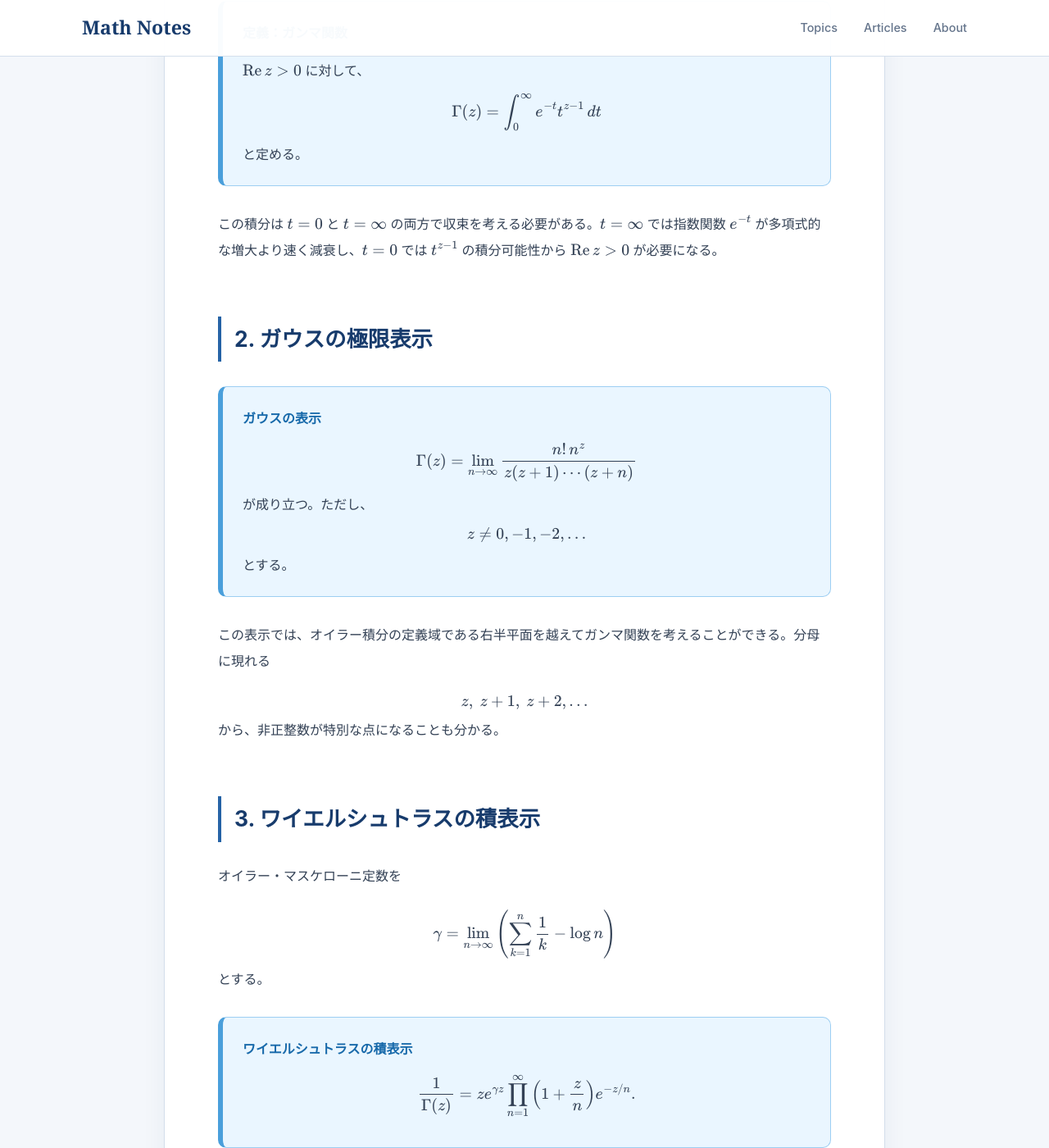
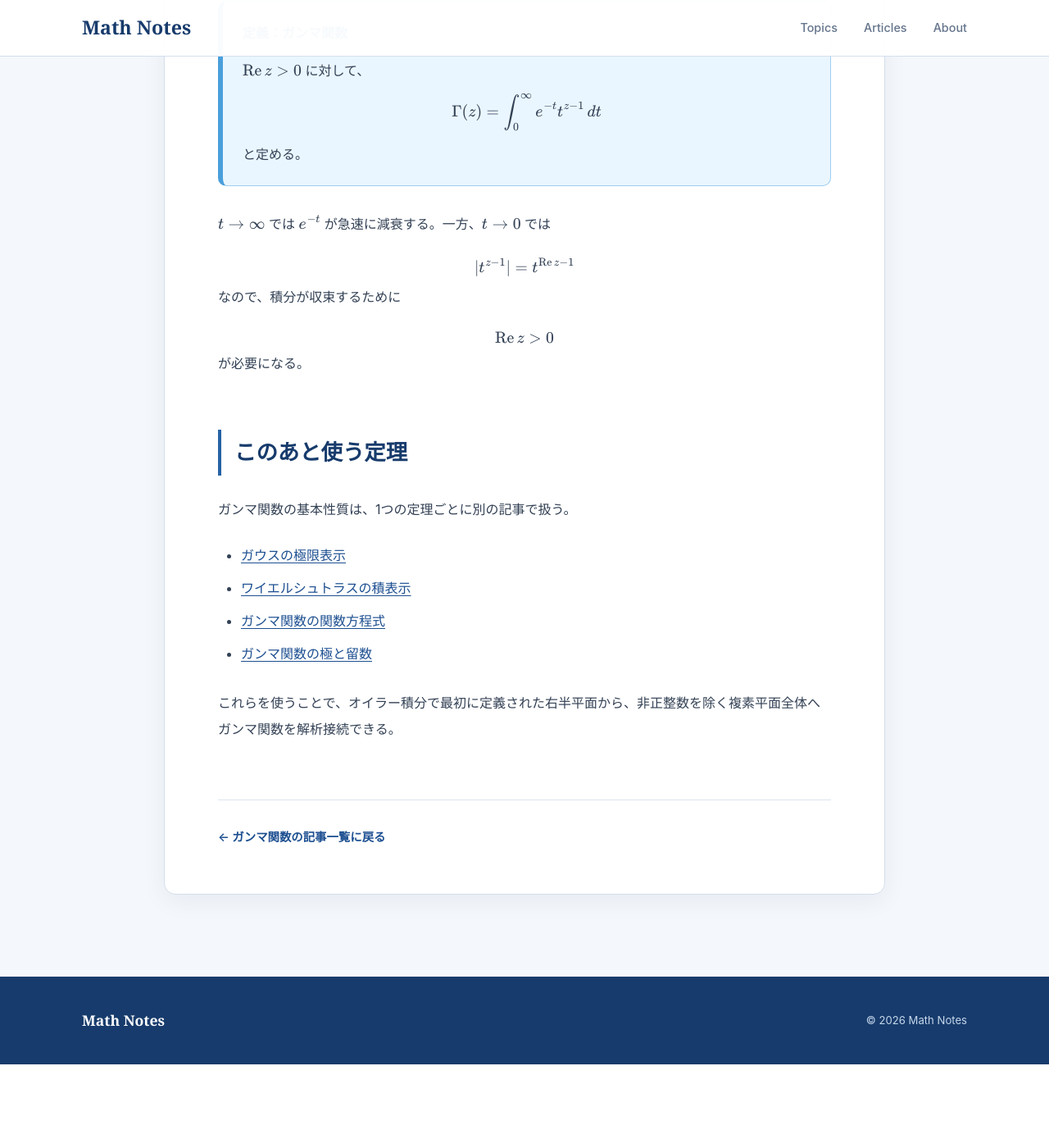
Before and after one commit to koukano/koukano.github.io, a Jekyll site: the page built from articles/gamma-function-definition-properties.md, in a window 1280 px wide and 1400 px high, scrolled down 577 px. Shown: the whole window at 82% size. Built offline with Jekyll 4.4.1, drawn with Linux system fonts in a browser that asks for light colours; after the commit the page ends 1875 px from its top, so only the background shows below that; some of the changed text lies outside the part shown.

Commit message:
Turn gamma basics page into a definition-only introduction

```diff
--- a/articles/gamma-function-definition-properties.md
+++ b/articles/gamma-function-definition-properties.md
@@ -1,13 +1,13 @@
 ---
 layout: article
-title: "ガンマ関数の定義と基本的性質"
+title: "ガンマ関数の定義"
 category: "gamma-function"
 category_label: "ガンマ関数"
 ---
 
-ガンマ関数は階乗を複素数へ拡張する特殊関数である。本記事では、オイラー積分、ガウスの極限表示、ワイエルシュトラス積表示を確認し、関数方程式、極、留数を整理する。
+ガンマ関数は、階乗を複素数の領域へ拡張する特殊関数である。このページでは定義と、後続の定理記事への入口だけをまとめる。
 
-## 1. オイラー積分による定義
+## オイラー積分による定義
 
 <div class="math-box definition-box">
 
@@ -25,161 +25,27 @@ $$
 
 </div>
 
-この積分は $t=0$ と $t=\infty$ の両方で収束を考える必要がある。$t=\infty$ では指数関数 $e^{-t}$ が多項式的な増大より速く減衰し、$t=0$ では $t^{z-1}$ の積分可能性から $\operatorname{Re}z>0$ が必要になる。
-
-## 2. ガウスの極限表示
-
-<div class="math-box theorem-box">
-
-<div class="math-box-title">ガウスの表示</div>
+$t\to\infty$ では $e^{-t}$ が急速に減衰する。一方、$t\to0$ では
 
 $$
-\Gamma(z)
-=
-\lim_{n\to\infty}
-\frac{n!\,n^z}
-{z(z+1)\cdots(z+n)}
+|t^{z-1}|=t^{\operatorname{Re}z-1}
 $$
 
-が成り立つ。ただし、
+なので、積分が収束するために
 
 $$
-z\neq0,-1,-2,\ldots
+\operatorname{Re}z>0
 $$
 
-とする。
+が必要になる。
 
-</div>
+## このあと使う定理
 
-この表示では、オイラー積分の定義域である右半平面を越えてガンマ関数を考えることができる。分母に現れる
+ガンマ関数の基本性質は、1つの定理ごとに別の記事で扱う。
 
-$$
-z,\ z+1,\ z+2,\ldots
-$$
+- [ガウスの極限表示](/articles/gamma-gauss-limit-formula.html)
+- [ワイエルシュトラスの積表示](/articles/gamma-weierstrass-product.html)
+- [ガンマ関数の関数方程式](/articles/gamma-functional-equation.html)
+- [ガンマ関数の極と留数](/articles/gamma-poles-residues.html)
 
-から、非正整数が特別な点になることも分かる。
-
-## 3. ワイエルシュトラスの積表示
-
-オイラー・マスケローニ定数を
-
-$$
-\gamma
-=
-\lim_{n\to\infty}
-\left(
-\sum_{k=1}^{n}\frac1k-\log n
-\right)
-$$
-
-とする。
-
-<div class="math-box theorem-box">
-
-<div class="math-box-title">ワイエルシュトラスの積表示</div>
-
-$$
-\frac{1}{\Gamma(z)}
-=
-ze^{\gamma z}
-\prod_{n=1}^{\infty}
-\left(
-1+\frac{z}{n}
-\right)e^{-z/n}.
-$$
-
-</div>
-
-この積は、各因子の $1/n$ 次の項を指数因子によって打ち消すことで収束する形になっている。
-
-## 4. 関数方程式
-
-オイラー積分に部分積分を適用すると、
-
-$$
-\Gamma(z+1)
-=
-z\Gamma(z)
-$$
-
-を得る。
-
-<div class="math-box theorem-box">
-
-<div class="math-box-title">ガンマ関数の関数方程式</div>
-
-$$
-\Gamma(z+1)=z\Gamma(z).
-$$
-
-</div>
-
-特に、
-
-$$
-\Gamma(1)=1
-$$
-
-であるから、正整数 $n$ に対して、
-
-$$
-\Gamma(n+1)=n!
-$$
-
-となる。これが、ガンマ関数が階乗の拡張と呼ばれる理由である。
-
-## 5. 解析接続
-
-関数方程式を変形すると、
-
-$$
-\Gamma(z)
-=
-\frac{\Gamma(z+1)}{z}
-$$
-
-となる。右辺は $\operatorname{Re}z>-1$ まで意味を持つため、これによってガンマ関数を左側へ解析接続できる。同じ操作を繰り返すことで、非正整数を除く複素平面全体へ拡張できる。
-
-## 6. 極と留数
-
-ガンマ関数は、
-
-$$
-z=0,-1,-2,\ldots
-$$
-
-に1位の極を持つ。
-
-$z=-n$ における留数は、
-
-$$
-\operatorname*{Res}_{z=-n}\Gamma(z)
-=
-\lim_{z\to-n}(z+n)\Gamma(z)
-=
-\frac{(-1)^n}{n!}
-$$
-
-である。
-
-<div class="math-box theorem-box">
-
-<div class="math-box-title">ガンマ関数の極と留数</div>
-
-ガンマ関数 $\Gamma(z)$ は非正整数に単純極を持ち、
-
-$$
-\operatorname*{Res}_{z=-n}\Gamma(z)
-=
-\frac{(-1)^n}{n!}
-\qquad
-(n=0,1,2,\ldots)
-$$
-
-が成り立つ。
-
-</div>
-
-## 次の記事
-
-[オイラーの反射公式とハンケルの積分表示](/articles/gamma-reflection-hankel.html)
+これらを使うことで、オイラー積分で最初に定義された右半平面から、非正整数を除く複素平面全体へガンマ関数を解析接続できる。
```
